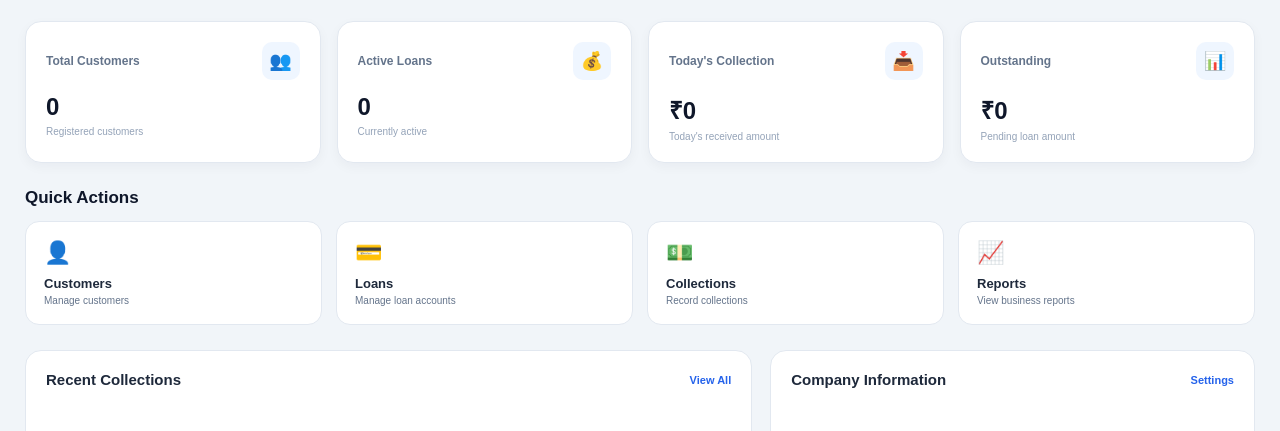
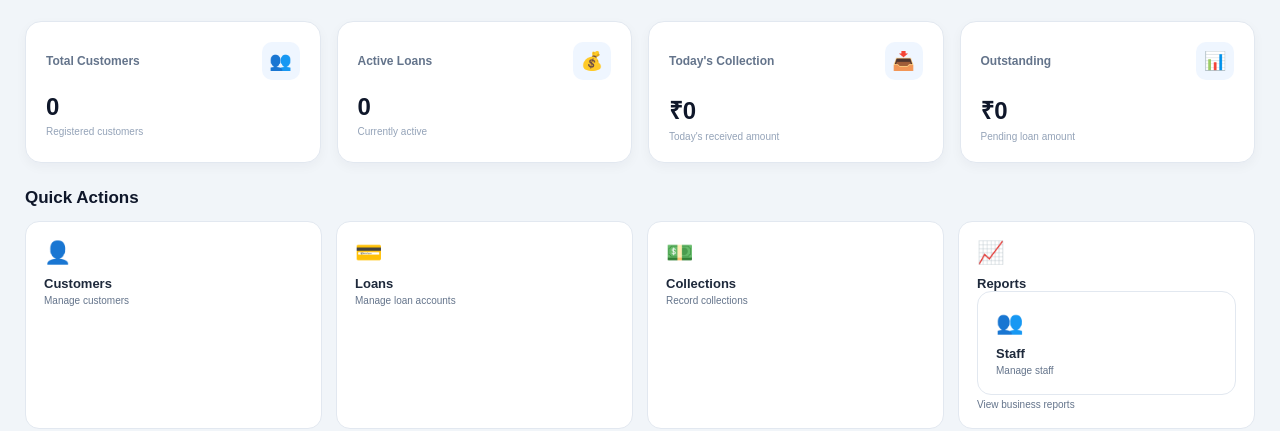
Before and after one commit to VtoosTechnologies/sr-auto-finance-erp-v2, a plain HTML site: page dashboard.html in a window 1280 px wide. Shown: the part 147-578 px from the top of the page. Drawn offline with Linux system fonts and the light colour scheme; no server answers.

Commit message:
Add staff management quick card to dashboard
Added a quick card for staff management with an icon and description.

```diff
--- a/dashboard.html
+++ b/dashboard.html
@@ -695,7 +695,24 @@
             <div class="quick-title">
                 Reports
             </div>
+<div
+    class="quick-card"
+    onclick="location.href='staff.html'"
+>
 
+    <div class="quick-icon">
+        👥
+    </div>
+
+    <div class="quick-title">
+        Staff
+    </div>
+
+    <div class="quick-desc">
+        Manage staff
+    </div>
+
+</div>
             <div class="quick-desc">
                 View business reports
             </div>
```
